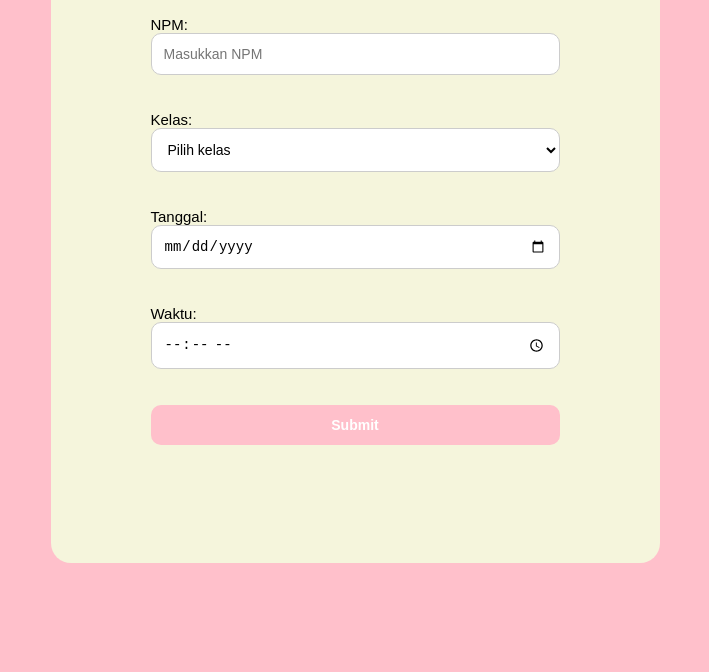
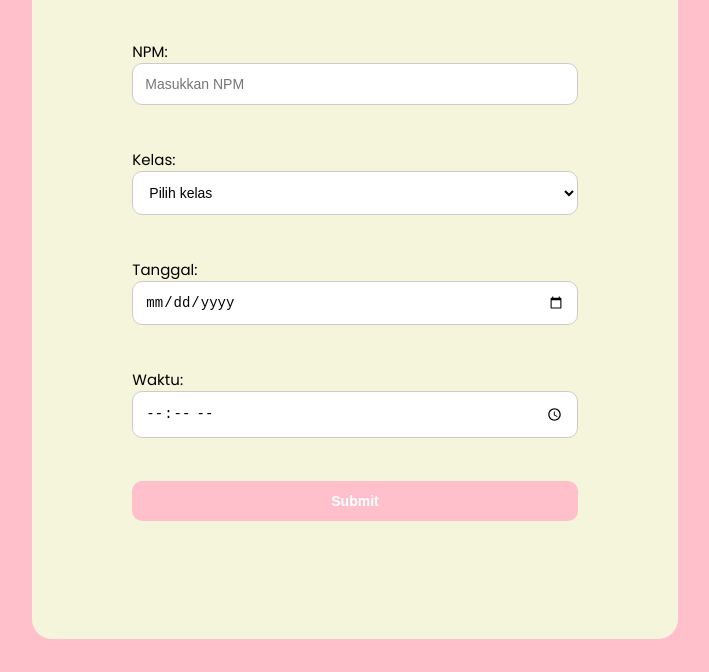
Before and after one commit to Dilaalya/PEMWEB, a plain HTML site: page form.html in a window 1280 px wide. Shown: the part 267-939 px from the top of the page, without its empty margins (285-994 px from the left). Before the commit the page ends 856 px from the top, so only its background shows below. Drawn offline with Linux system fonts and the light colour scheme.

Commit message:
Update form.css

```diff
--- a/form.css
+++ b/form.css
@@ -1,6 +1,6 @@
 @import url('https://fonts.googleapis.com/css2?family=Poppins:ital,wght@0,100;0,200;0,300;0,400;0,500;0,600;0,700;0,800;0,900;1,100;1,200;1,300;1,400;1,500;1,600;1,700;1,800;1,900&display=swap');
 body{
-    font-family: "Manrope", sans-serif;
+    font-family: "Poppins", sans-serif;
     font-optical-sizing: auto;
     background-color:pink
 }
```
